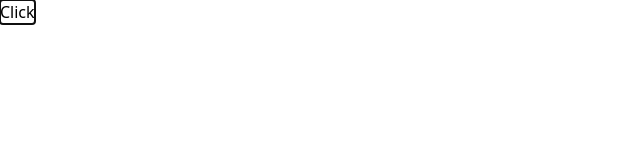
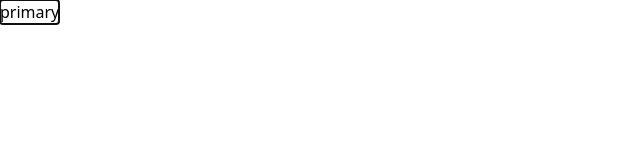
Before and after one commit to Anjasfedo/typescript-in-react, a React (Vite) app: page / in a window 1280 px wide. Shown: the top 160 px of the page, without its empty margins (0-640 px from the left). Built offline with nearby package versions, Linux system fonts and the light colour scheme.

Commit message:
Intersection & interface extends

```diff
--- a/src/App.tsx
+++ b/src/App.tsx
@@ -5,7 +5,7 @@ function App() {
 
   return (
     <main className="min-h-screen flex justify-center items-center">
-      <Button type="button" autoFocus={true}/>
+      <Button type="button" autoFocus={true} variant="primary"/>
     </main>
   );
 }
--- a/src/components/Button_without_ref.tsx
+++ b/src/components/Button_without_ref.tsx
@@ -1,11 +1,18 @@
-// Type can define all data type
-// type ButtonProps = {
-//   type: "submit" | "reset" | "button";
-//   autoFocus?: boolean;
+
+interface Variant {
+  variant?: "primary" | "secondary"
+}
+
+interface ButtonProps extends Variant {
+  restssss: React.ComponentPropsWithoutRef<"button">
+}
+
+// type Variant = {
+//   variant: "primary" | "secondary";
 // };
 
-type ButtonProps = React.ComponentPropsWithoutRef<"button">
+// type ButtonProps = React.ComponentPropsWithoutRef<"button"> & Variant;
 
-export default function Button({ ...rest }: ButtonProps) {
-  return <button {...rest}>Click</button>;
+export default function Button({ variant, ...rest }: ButtonProps) {
+  return <button {...rest}>{variant}</button>;
 }
```
